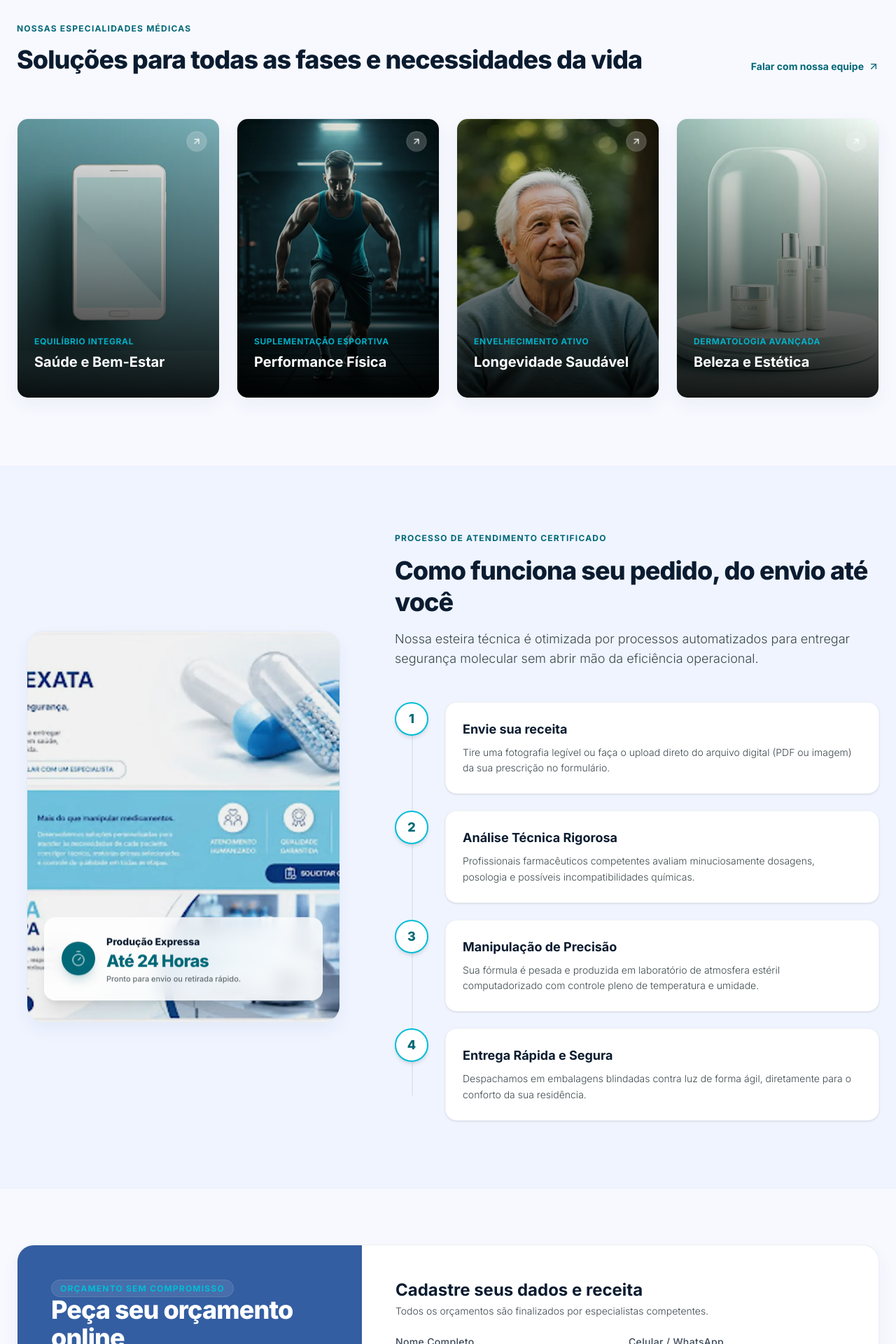
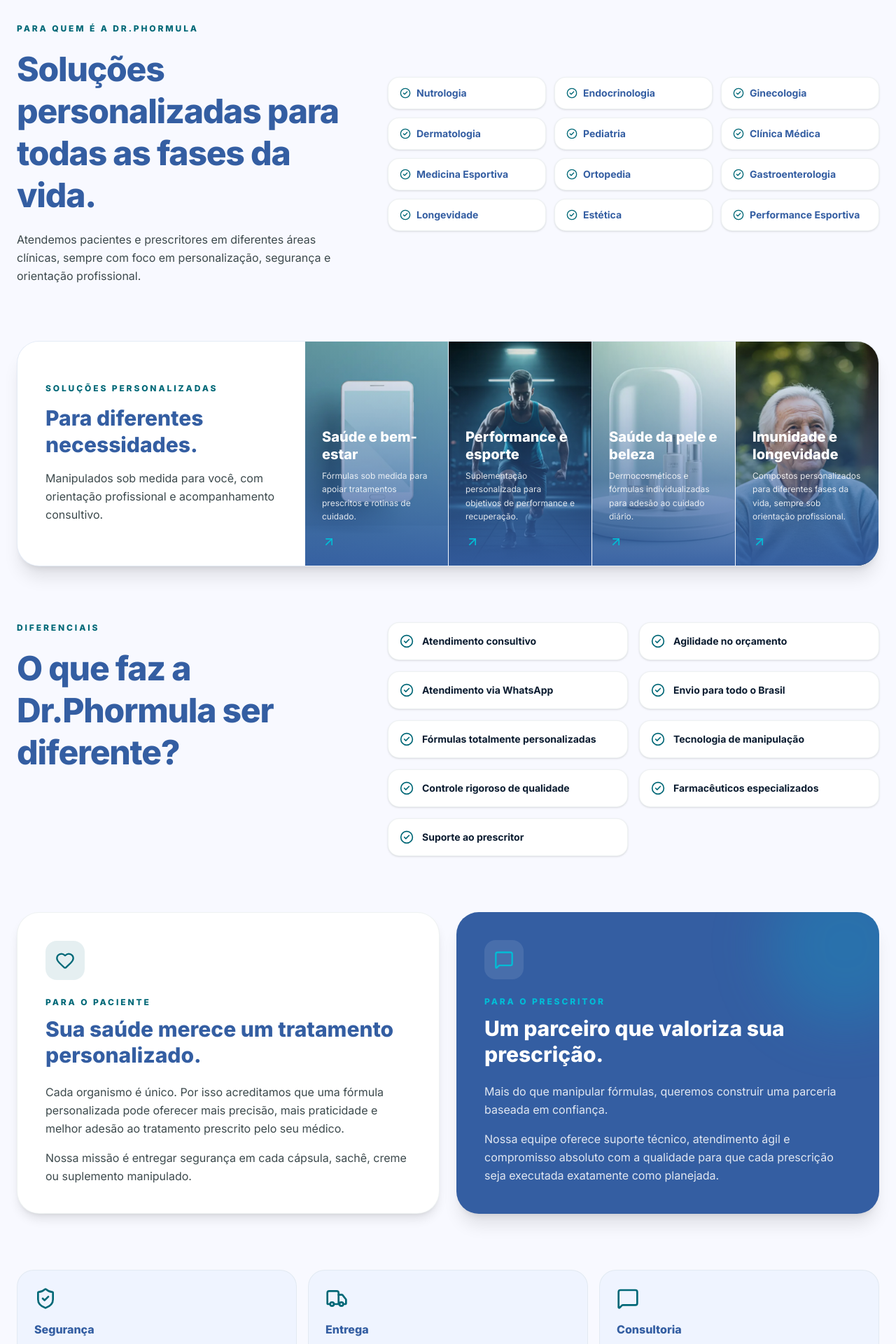
Before and after one commit to paulodias-dev/dr-phormula, a React (Vite) app: page / in a window 1280 px wide. Shown: the part 2420-4340 px from the top of the page at 70% size. Built offline with nearby package versions, Linux system fonts and the light colour scheme.

Commit message:
Atualiza especialidades e diferenciais

```diff
--- a/src/components/organisms/ServicesGrid.tsx
+++ b/src/components/organisms/ServicesGrid.tsx
@@ -1,107 +1,195 @@
-import { ArrowUpRight } from "lucide-react";
+import { ArrowUpRight, CheckCircle2, Heart, MessageSquare, ShieldCheck, Truck } from "lucide-react";
 
 export default function ServicesGrid() {
   const specialties = [
+    "Nutrologia",
+    "Endocrinologia",
+    "Ginecologia",
+    "Dermatologia",
+    "Pediatria",
+    "Clínica Médica",
+    "Medicina Esportiva",
+    "Ortopedia",
+    "Gastroenterologia",
+    "Longevidade",
+    "Estética",
+    "Performance Esportiva",
+  ];
+
+  const differentiators = [
+    "Atendimento consultivo",
+    "Agilidade no orçamento",
+    "Atendimento via WhatsApp",
+    "Envio para todo o Brasil",
+    "Fórmulas totalmente personalizadas",
+    "Tecnologia de manipulação",
+    "Controle rigoroso de qualidade",
+    "Farmacêuticos especializados",
+    "Suporte ao prescritor",
+  ];
+
+  const solutionCards = [
     {
-      id: "wellness",
-      title: "Saúde e Bem-Estar",
-      tag: "Equilíbrio Integral",
-      description: "Suplementação preventiva personalizada, fitoterápicos e vitaminas sob prescrição exata para fortalecer imunidade.",
+      title: "Saúde e bem-estar",
+      description: "Fórmulas sob medida para apoiar tratamentos prescritos e rotinas de cuidado.",
       imageUrl: "/images/servico-bem-estar.webp",
     },
     {
-      id: "performance",
-      title: "Performance Física",
-      tag: "Suplementação Esportiva",
-      description: "Fórmulas ergogênicas avançadas para aumento de performance, regeneração e fadiga controlada para atletas.",
+      title: "Performance e esporte",
+      description: "Suplementação personalizada para objetivos de performance e recuperação.",
       imageUrl: "/images/servico-performance.webp",
     },
     {
-      id: "longev",
-      title: "Longevidade Saudável",
-      tag: "Envelhecimento Ativo",
-      description: "Moduladores biológicos, antioxidantes e compostos de suporte celular focados na vitalidade ao longo dos anos.",
-      imageUrl: "/images/servico-longevidade.webp",
+      title: "Saúde da pele e beleza",
+      description: "Dermocosméticos e fórmulas individualizadas para adesão ao cuidado diário.",
+      imageUrl: "/images/servico-estetica.webp",
     },
     {
-      id: "beauty",
-      title: "Beleza e Estética",
-      tag: "Dermatologia Avançada",
-      description: "Cosméticos clínicos sob medida, cremes anti-sinais de alta eficácia e nutricosméticos para rejuvenescimento integral.",
-      imageUrl: "/images/servico-estetica.webp",
+      title: "Imunidade e longevidade",
+      description: "Compostos personalizados para diferentes fases da vida, sempre sob orientação profissional.",
+      imageUrl: "/images/servico-longevidade.webp",
     },
   ];
 
   return (
-    <section id="services" className="py-24 bg-surface">
-      <div className="max-w-7xl mx-auto px-6 whitespace-normal">
-
-        {/* Header containing inline-navigation trigger */}
-        <div className="flex flex-col md:flex-row justify-between items-start md:items-end mb-16 gap-6 text-left">
-          <div className="space-y-4">
-            <span className="text-primary text-xs font-bold uppercase tracking-widest block">
-              Nossas Especialidades Médicas
+    <section id="services" className="py-20 lg:py-24 bg-surface">
+      <div className="max-w-7xl mx-auto px-6 whitespace-normal space-y-20">
+        <div className="grid grid-cols-1 lg:grid-cols-12 gap-10 items-center">
+          <div className="lg:col-span-5 text-left space-y-5">
+            <span className="text-primary text-xs font-black uppercase tracking-[0.24em] block">
+              Para quem é a Dr.Phormula
             </span>
-            <h2 className="text-3xl lg:text-4xl font-extrabold text-on-surface tracking-tight">
-              Soluções para todas as fases e necessidades da vida
+            <h2 className="text-3xl lg:text-5xl font-black text-secondary tracking-tight leading-tight">
+              Soluções personalizadas para todas as fases da vida.
             </h2>
-          </div>
-          <a
-            href="https://wa.me/557930000000?text=Olá! Gostaria de consultar os serviços completos da Dr. Phormula."
-            target="_blank"
-            rel="noopener noreferrer"
-            className="text-primary font-bold inline-flex items-center gap-1.5 hover:underline decoration-2 underline-offset-4 shrink-0 transition-all text-sm group-hover:translate-x-1"
-          >
-            Falar com nossa equipe <ArrowUpRight className="w-4 h-4" />
-          </a>
+            <p className="text-on-surface-variant leading-relaxed">
+              Atendemos pacientes e prescritores em diferentes áreas clínicas, sempre com foco em personalização, segurança e orientação profissional.
+            </p>
           </div>
 
-        {/* 4-column elegant Card block with rich image background + overlay */}
-        <div className="grid grid-cols-1 sm:grid-cols-2 lg:grid-cols-4 gap-6">
-          {specialties.map((spec) => (
-            <div
-              key={spec.id}
-              className="group relative overflow-hidden rounded-2xl h-[400px] shadow-lg hover:shadow-2xl transition-all duration-300 border border-outline-variant/20 ambient-shadow"
-            >
-              {/* Image with zoom transition */}
+          <div className="lg:col-span-7 grid grid-cols-2 md:grid-cols-3 gap-3">
+            {specialties.map((specialty) => (
+              <div key={specialty} className="rounded-2xl bg-white border border-outline-variant/25 px-4 py-3 flex items-center gap-2 shadow-sm text-left">
+                <CheckCircle2 className="w-4 h-4 text-primary shrink-0" />
+                <span className="text-sm font-bold text-secondary">{specialty}</span>
+              </div>
+            ))}
+          </div>
+        </div>
+
+        <div className="rounded-[2rem] overflow-hidden border border-outline-variant/20 bg-surface-container-low shadow-xl">
+          <div className="grid grid-cols-1 lg:grid-cols-12 items-stretch">
+            <div className="lg:col-span-4 bg-white p-8 lg:p-10 text-left flex flex-col justify-center">
+              <span className="text-primary text-xs font-black uppercase tracking-[0.24em] block">
+                Soluções personalizadas
+              </span>
+              <h2 className="text-3xl font-black text-secondary leading-tight mt-4">
+                Para diferentes necessidades.
+              </h2>
+              <p className="text-on-surface-variant leading-relaxed mt-4">
+                Manipulados sob medida para você, com orientação profissional e acompanhamento consultivo.
+              </p>
+            </div>
+
+            <div className="lg:col-span-8 grid grid-cols-1 sm:grid-cols-2 lg:grid-cols-4">
+              {solutionCards.map((card) => (
+                <div key={card.title} className="group relative min-h-[320px] overflow-hidden border-l border-white/30">
                   <img
                     alt=""
                     aria-hidden="true"
-                className="absolute inset-0 h-full w-full object-cover transition-transform duration-500 group-hover:scale-110"
-                src={spec.imageUrl}
-                id={`bg-image-${spec.id}`}
+                    className="absolute inset-0 h-full w-full object-cover transition-transform duration-500 group-hover:scale-105"
+                    src={card.imageUrl}
                     width="560"
                     height="800"
                     loading="lazy"
                     decoding="async"
                   />
-
-              {/* Deep modern gradient shadow representation */}
-              <div className="absolute inset-0 bg-gradient-to-t from-black/90 via-black/40 to-transparent transition-opacity duration-300" />
-
-              {/* Content overlay positioning */}
-              <div className="absolute inset-x-0 bottom-0 p-6 flex flex-col justify-end text-left h-2/3">
-                <span className="text-primary-container text-xs font-bold uppercase tracking-wider mb-2 opacity-90">
-                  {spec.tag}
-                </span>
-                <h3 className="text-xl font-bold text-white mb-2 leading-snug group-hover:text-primary-container transition-colors duration-200">
-                  {spec.title}
-                </h3>
-
-                {/* Secondary detail showing progressively */}
-                <p className="text-white/85 text-xs font-light leading-relaxed h-0 opacity-0 group-hover:h-auto group-hover:opacity-100 transition-all duration-300 overflow-hidden mt-1 mt-0">
-                  {spec.description}
-                </p>
-              </div>
-
-              {/* Little corner link indicator */}
-              <div className="absolute top-4 right-4 w-8 h-8 rounded-full bg-white/20 backdrop-blur-md border border-white/20 flex items-center justify-center text-white scale-90 group-hover:scale-100 group-hover:bg-primary-container/90 group-hover:text-on-primary-container transition-all duration-300">
-                <ArrowUpRight className="w-4 h-4" />
+                  <div className="absolute inset-0 bg-gradient-to-t from-secondary/95 via-secondary/45 to-transparent" />
+                  <div className="absolute inset-x-0 bottom-0 p-6 text-left">
+                    <h3 className="text-xl font-black text-white leading-tight">{card.title}</h3>
+                    <p className="text-white/85 text-xs leading-relaxed mt-2">{card.description}</p>
+                    <ArrowUpRight className="w-5 h-5 text-primary-container mt-4" />
                   </div>
                 </div>
               ))}
             </div>
+          </div>
+        </div>
 
+        <div className="grid grid-cols-1 lg:grid-cols-12 gap-10 items-start">
+          <div className="lg:col-span-5 text-left space-y-5">
+            <span className="text-primary text-xs font-black uppercase tracking-[0.24em] block">
+              Diferenciais
+            </span>
+            <h2 className="text-3xl lg:text-5xl font-black text-secondary tracking-tight leading-tight">
+              O que faz a Dr.Phormula ser diferente?
+            </h2>
+          </div>
+
+          <div className="lg:col-span-7 grid grid-cols-1 sm:grid-cols-2 gap-4">
+            {differentiators.map((item) => (
+              <div key={item} className="flex items-center gap-3 rounded-2xl bg-white border border-outline-variant/25 p-4 shadow-sm text-left">
+                <CheckCircle2 className="w-5 h-5 text-primary shrink-0" />
+                <span className="text-sm font-bold text-on-surface">{item}</span>
+              </div>
+            ))}
+          </div>
+        </div>
+
+        <div className="grid grid-cols-1 lg:grid-cols-2 gap-6">
+          <div className="rounded-[2rem] bg-white border border-outline-variant/25 p-8 lg:p-10 text-left shadow-lg">
+            <div className="w-14 h-14 rounded-2xl bg-primary/10 text-primary flex items-center justify-center mb-6">
+              <Heart className="w-7 h-7" />
+            </div>
+            <span className="text-primary text-xs font-black uppercase tracking-[0.24em] block">Para o paciente</span>
+            <h3 className="text-3xl font-black text-secondary leading-tight mt-3">
+              Sua saúde merece um tratamento personalizado.
+            </h3>
+            <p className="text-on-surface-variant leading-relaxed mt-5">
+              Cada organismo é único. Por isso acreditamos que uma fórmula personalizada pode oferecer mais precisão, mais praticidade e melhor adesão ao tratamento prescrito pelo seu médico.
+            </p>
+            <p className="text-on-surface-variant leading-relaxed mt-4">
+              Nossa missão é entregar segurança em cada cápsula, sachê, creme ou suplemento manipulado.
+            </p>
+          </div>
+
+          <div className="rounded-[2rem] bg-secondary text-white p-8 lg:p-10 text-left shadow-xl relative overflow-hidden">
+            <div className="absolute -right-16 -top-16 w-56 h-56 rounded-full bg-primary-container/20 blur-2xl" />
+            <div className="relative z-10">
+              <div className="w-14 h-14 rounded-2xl bg-white/10 text-primary-container flex items-center justify-center mb-6">
+                <MessageSquare className="w-7 h-7" />
+              </div>
+              <span className="text-primary-container text-xs font-black uppercase tracking-[0.24em] block">Para o prescritor</span>
+              <h3 className="text-3xl font-black leading-tight mt-3">
+                Um parceiro que valoriza sua prescrição.
+              </h3>
+              <p className="text-white/85 leading-relaxed mt-5">
+                Mais do que manipular fórmulas, queremos construir uma parceria baseada em confiança.
+              </p>
+              <p className="text-white/85 leading-relaxed mt-4">
+                Nossa equipe oferece suporte técnico, atendimento ágil e compromisso absoluto com a qualidade para que cada prescrição seja executada exatamente como planejada.
+              </p>
+            </div>
+          </div>
+        </div>
+
+        <div className="grid grid-cols-1 md:grid-cols-3 gap-4">
+          <div className="rounded-3xl bg-surface-container-low border border-outline-variant/25 p-6 text-left">
+            <ShieldCheck className="w-8 h-8 text-primary mb-4" />
+            <h3 className="font-black text-secondary">Segurança</h3>
+            <p className="text-sm text-on-surface-variant leading-relaxed mt-2">Processos acompanhados e documentação organizada para cada demanda.</p>
+          </div>
+          <div className="rounded-3xl bg-surface-container-low border border-outline-variant/25 p-6 text-left">
+            <Truck className="w-8 h-8 text-primary mb-4" />
+            <h3 className="font-black text-secondary">Entrega</h3>
+            <p className="text-sm text-on-surface-variant leading-relaxed mt-2">Atendimento ágil no orçamento, produção e envio, conforme disponibilidade e necessidade.</p>
+          </div>
+          <div className="rounded-3xl bg-surface-container-low border border-outline-variant/25 p-6 text-left">
+            <MessageSquare className="w-8 h-8 text-primary mb-4" />
+            <h3 className="font-black text-secondary">Consultoria</h3>
+            <p className="text-sm text-on-surface-variant leading-relaxed mt-2">Canal direto para pacientes e prescritores tirarem dúvidas sobre o pedido.</p>
+          </div>
+        </div>
       </div>
     </section>
   );
```
Lines whose indentation alone changed are shown as unchanged.
